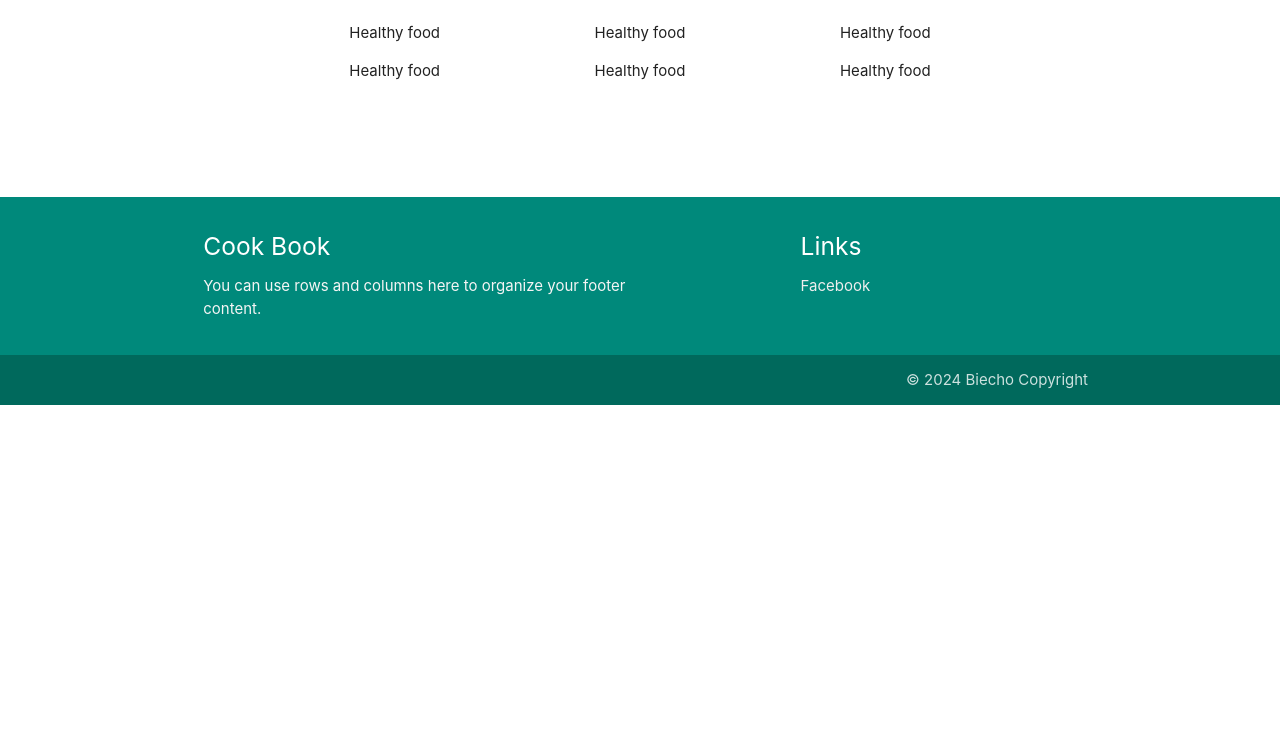
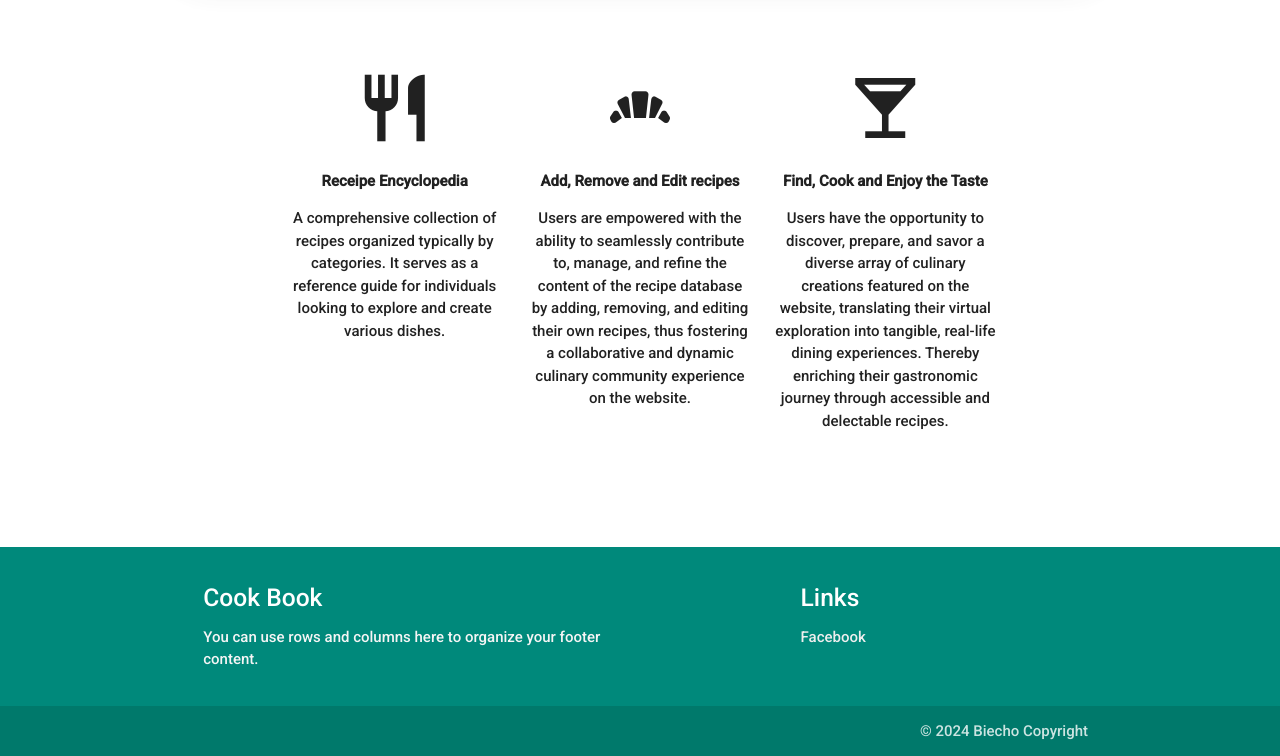
Before and after one commit to Biecho88/healthy_book, a Flask app: page / in a window 1280 px wide. Shown: the part 866-1622 px from the top of the page. Before the commit the page ends 1271 px from the top, so only its background shows below. Run offline with Flask 3, Linux system fonts and the light colour scheme; data that the repository does not hold is empty; some libraries are stand-ins or nearby versions.

Commit message:
Add GoogleFonts and continue to style home page

```diff
--- a/static/css/style.css
+++ b/static/css/style.css
@@ -1,3 +1,9 @@
+
+*
+{
+    font-family: 'Roboto', sans-serif;
+
+}
 .text-shadow {
     text-shadow: 2px 2px 2px grey;
 }
@@ -17,3 +23,7 @@
 .icon-size{
     font-size:80px;
 }
+
+.promo-caption {
+    font-weight: bold;
+}
--- a/templates/base.html
+++ b/templates/base.html
@@ -10,6 +10,9 @@
     <link href="https://fonts.googleapis.com/icon?family=Material+Icons" rel="stylesheet" type="text/css">
     <link rel="stylesheet" href="{{ url_for('static', filename='css/style.css') }}" type="text/css">
     <link rel="icon" href="data:,">
+    <link rel="preconnect" href="https://fonts.googleapis.com">
+    <link rel="preconnect" href="https://fonts.gstatic.com" crossorigin>
+    <link href="https://fonts.googleapis.com/css2?family=Roboto:wght@500&display=swap" rel="stylesheet">
     {% block styles %}
     {% endblock %}
     <title>Cook Book</title>
@@ -83,7 +86,7 @@
             </div>
           </div>
         </div>
-        <div class="footer-copyright #00897b teal darken-3">
+        <div class="footer-copyright #00897b teal darken-2">
           <div class="container right-align">
           © 2024 Biecho Copyright
           </div>
--- a/templates/home.html
+++ b/templates/home.html
@@ -1,10 +1,23 @@
 {% extends "base.html" %}
 {% block content %}
 
-    <div class="row center-align col s12 main-text">Your favorite place for sharing recipes for your tasty dishes</div>
+    <div class="row col s12 main-text">
+
+        <h5 class="center-align">
+            Welcome to our culinary oasis, where creativity meets convenience!
+        </h5>
+
+        <span class="center-align">
+            Our website is your go-to destination for discovering,
+            crafting, and curating a delightful array of cocktails, sandwiches, and salads. Whether you're in the mood for a refreshing drink,
+            a satisfying sandwich, or a crisp salad, we've got you covered with an extensive selection of recipes to suit every palate and occasion.
+            Welcome, and let the culinary adventures begin!
+        </span>
+
+    </div>
 
     <div class="slider">
-        <ul class="slides">
+        <ul class="slides z-depth-5">
         <li>
             <img src="https://cdn.pixabay.com/photo/2018/04/18/00/26/cocktail-3329214_1280.jpg">
         </li>
@@ -22,22 +35,22 @@
         <div class="col s12 l4">
             <div class="center-promo"></div>
             <i class="material-icons icon-size">restaurant</i>
-            <p class="promo-caption">Healthy food</p>
-            <p class="light-center">Healthy food</p>
+            <p class="promo-caption">Receipe Encyclopedia</p>
+            <p class="light-center">A comprehensive collection of recipes organized typically by categories. It serves as a reference guide for individuals looking to explore and create various dishes.</p>
         </div>
 
         <div class="col s12 l4">
             <div class="center-promo"></div>
             <i class="material-icons icon-size">bakery_dining</i>
-            <p class="promo-caption">Healthy food</p>
-            <p class="light-center">Healthy food</p>
+            <p class="promo-caption">Add, Remove and Edit recipes</p>
+            <p class="light-center">Users are empowered with the ability to seamlessly contribute to, manage, and refine the content of the recipe database by adding, removing, and editing their own recipes, thus fostering a collaborative and dynamic culinary community experience on the website.</p>
         </div>
 
         <div class="col s12 l4">
             <div class="center-promo"></div>
             <i class="material-icons icon-size">local_bar</i>
-            <p class="promo-caption">Healthy food</p>
-            <p class="light-center">Healthy food</p>
+            <p class="promo-caption">Find, Cook and Enjoy the Taste</p>
+            <p class="light-center">Users have the opportunity to discover, prepare, and savor a diverse array of culinary creations featured on the website, translating their virtual exploration into tangible, real-life dining experiences. Thereby enriching their gastronomic journey through accessible and delectable recipes.</p>
         </div>
 
     </div>
```
